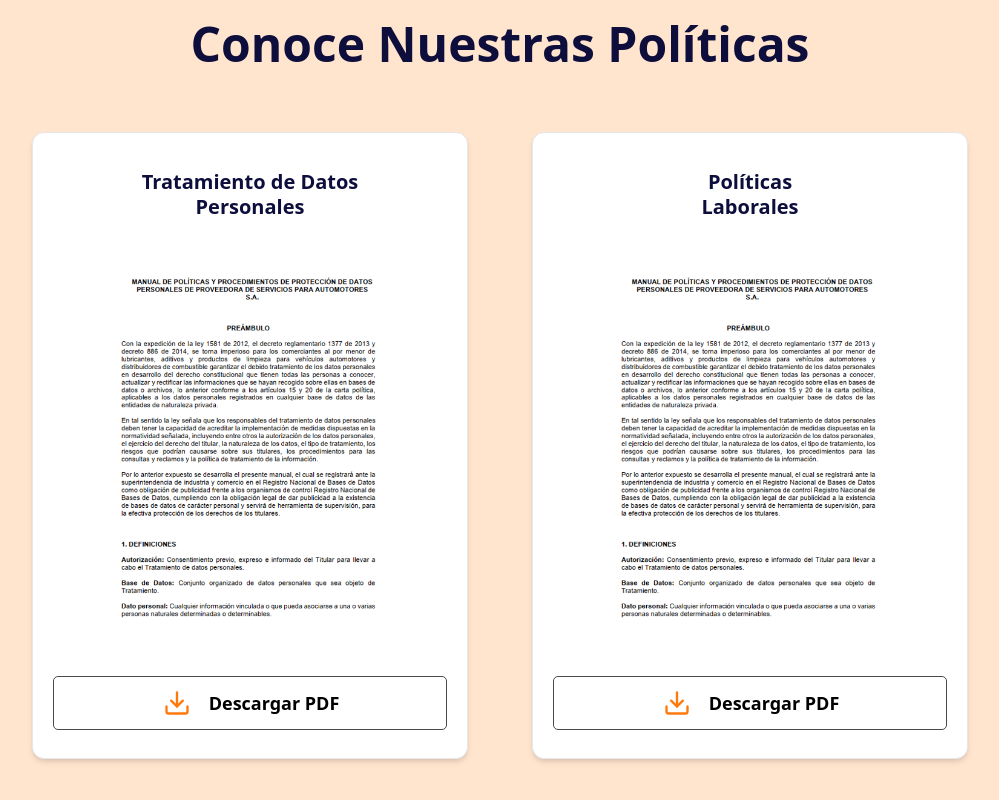
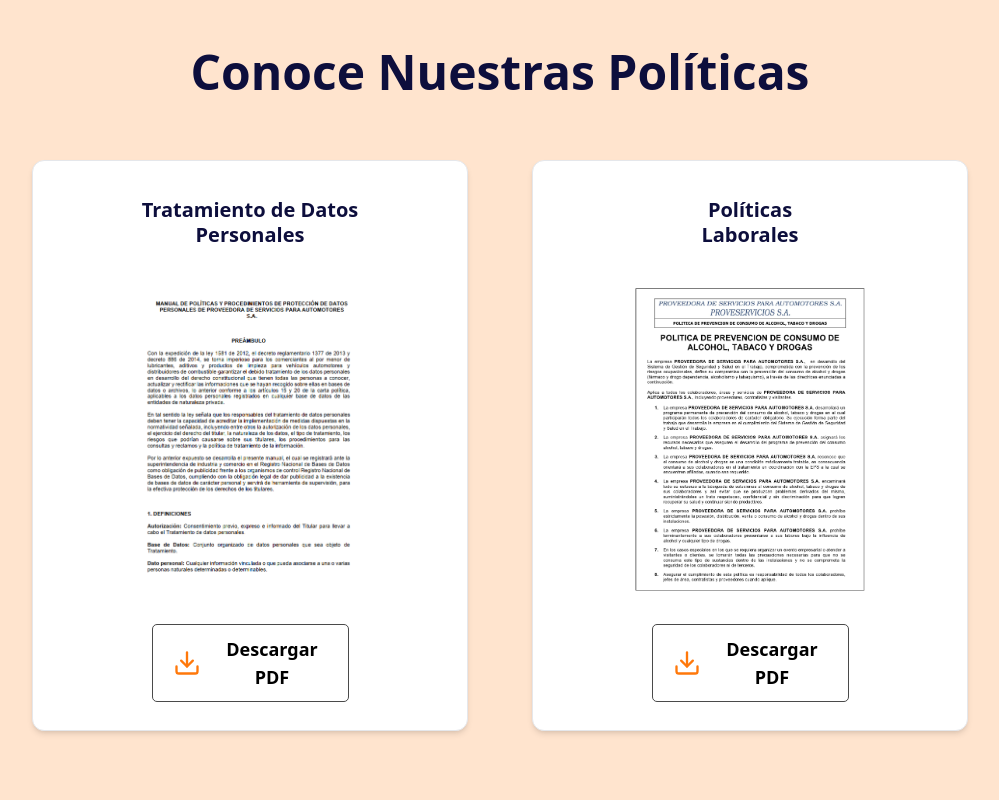
Before and after one commit to SyxLoop/landingpage-proveservicios, a React (Vite) app: page / in a window 1280 px wide. Shown: the part 3683-4483 px from the top of the page, without its empty margins (140-1139 px from the left). Built offline with nearby package versions, Linux system fonts and the light colour scheme.

Commit message:
Corrigiendo tamaños de las imagenes y botones

```diff
--- a/src/components/landing/CompanyPolicies.jsx
+++ b/src/components/landing/CompanyPolicies.jsx
@@ -16,10 +16,10 @@ export default function CompanyPolicies() {
                 Tratamiento de Datos <br />
                 Personales
               </Card.Title>
-              <Card.Image src="/manual.png" className="w-3/4" />
+              <Card.Image src="/manual.png" className="w-3/5 h-full" />
               <Button
                 className={
-                  "flex justify-center items-center w-full border border-gray hover:bg-accent hover:border-transparent hover:text-white gap-4 my-2 transition delay-50 group"
+                  "flex justify-center items-center md:w-1/2 border border-gray hover:bg-accent hover:border-transparent hover:text-white gap-4 my-2 transition delay-50 group"
                 }
               >
                 <div className="w-8 h-8 rounded-lg flex items-center justify-center">
@@ -38,10 +38,10 @@ export default function CompanyPolicies() {
                 Políticas <br />
                 Laborales
               </Card.Title>
-              <Card.Image src="/manual.png" className="w-3/4" />
+              <Card.Image src="/pl1.jpg" className="w-3/5 h-full" />
               <Button
                 className={
-                  "flex justify-center items-center w-full border border-gray hover:bg-accent hover:border-transparent hover:text-white gap-4 my-2 transition delay-50 group"
+                  "flex justify-center items-center w-full md:w-1/2 border border-gray hover:bg-accent hover:border-transparent hover:text-white gap-4 my-2 transition delay-50 group"
                 }
               >
                 <div className="w-8 h-8 rounded-lg flex items-center justify-center">
```
Also changed, not shown: public/pl1.jpg (added).
